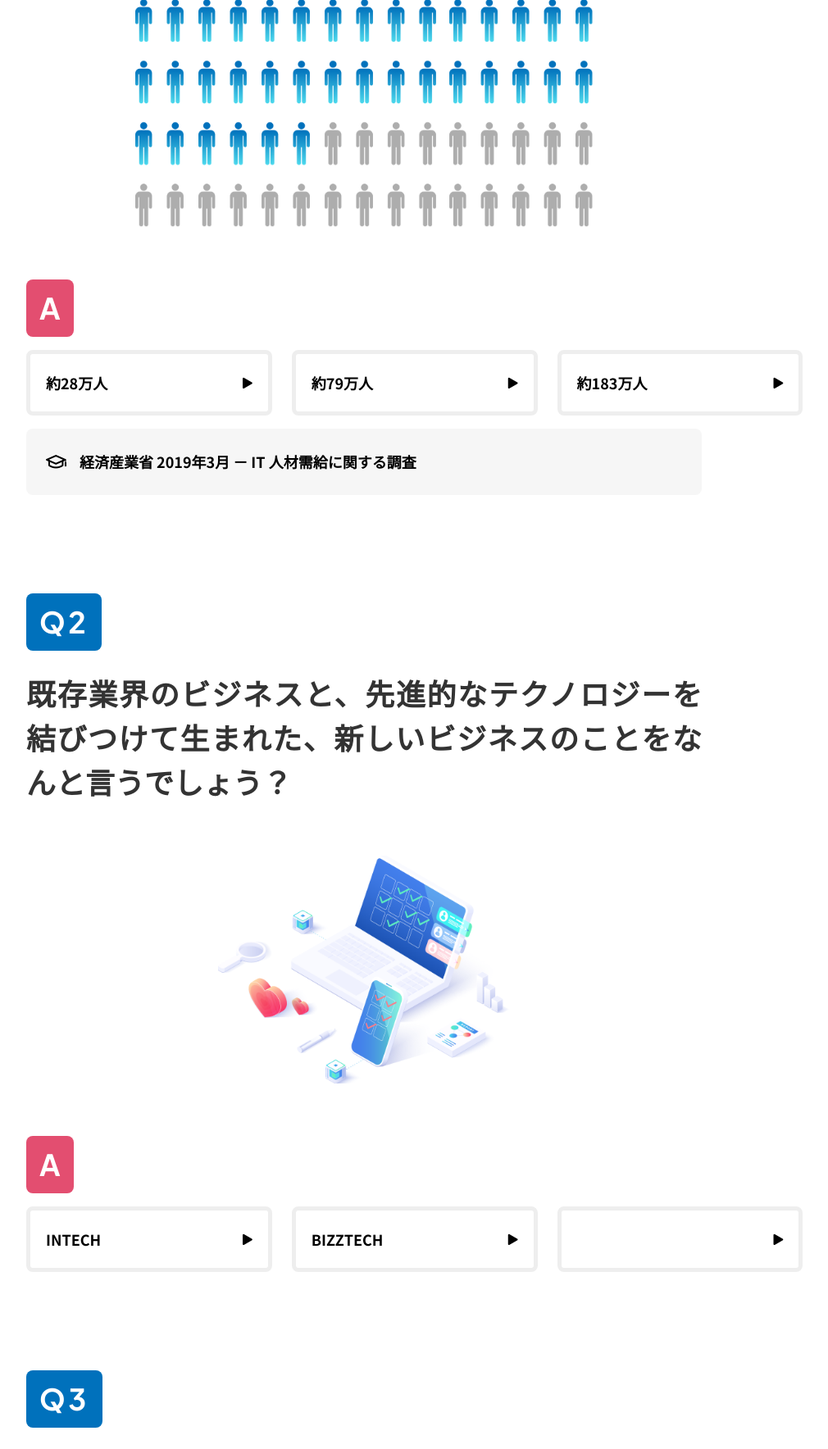
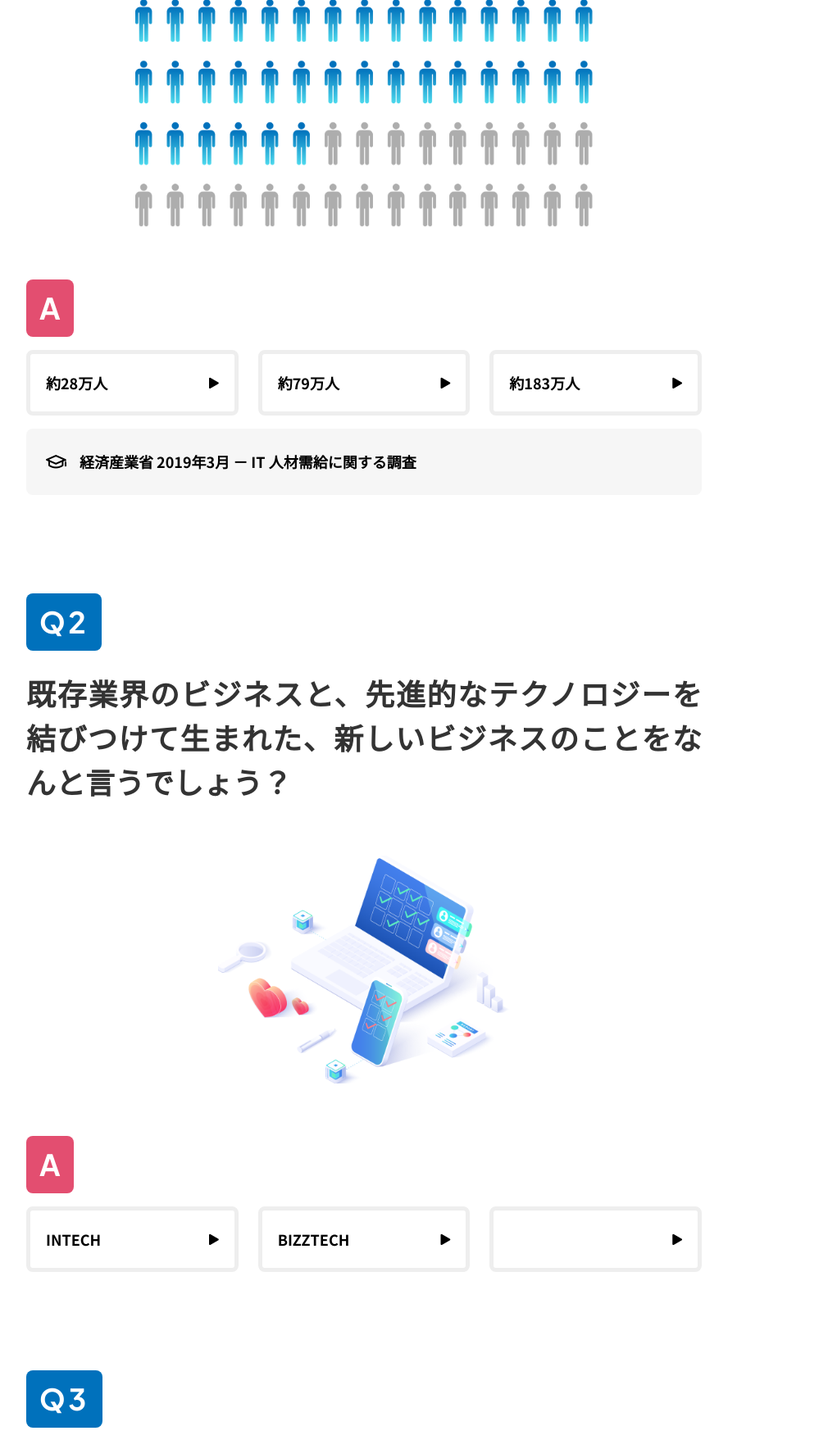
Before and after one commit to posse-ap/gen3.0-tacomeet, a PHP site: page /quiz in a window 1280 px wide. Shown: the part 787-2555 px from the top of the page at 82% size, without its empty margins (196-1206 px from the left). Run offline with PHP 8.4, Linux system fonts and the light colour scheme; some web fonts are replaced.

Commit message:
refac: rm unnecessary width

```diff
--- a/sass/common.css
+++ b/sass/common.css
@@ -447,7 +447,6 @@ i,
 }
 .p-quiz-main__answer__choice-item__text {
   display: inline-block;
-  width: 240px;
   text-align: left;
   font-size: 18px;
   font-weight: bold;
--- a/sass/object/project/_p-quiz-main.scss
+++ b/sass/object/project/_p-quiz-main.scss
@@ -137,7 +137,6 @@
 
         &__text {
           display: inline-block;
-          width: 240px;
 
           text-align: left;
           font-size: 18px;
```
Also changed, not shown: 1 other file.
